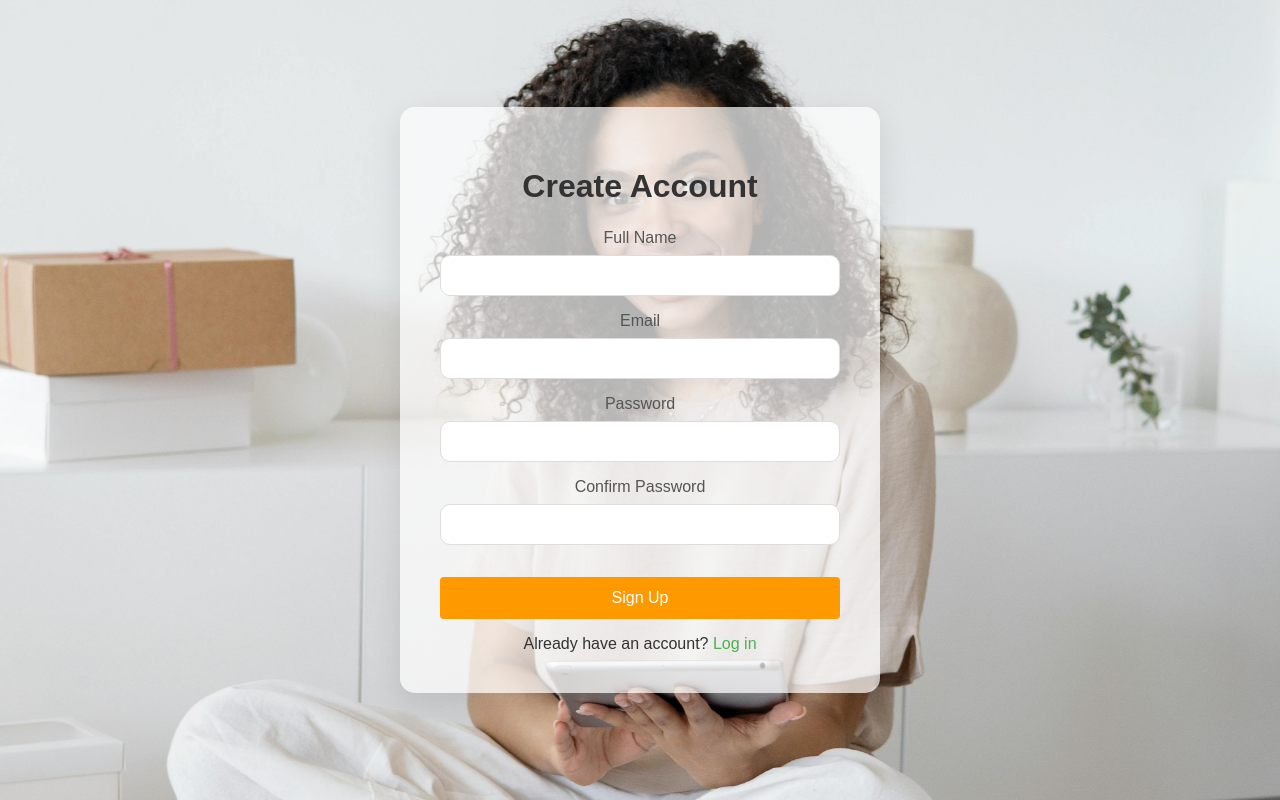
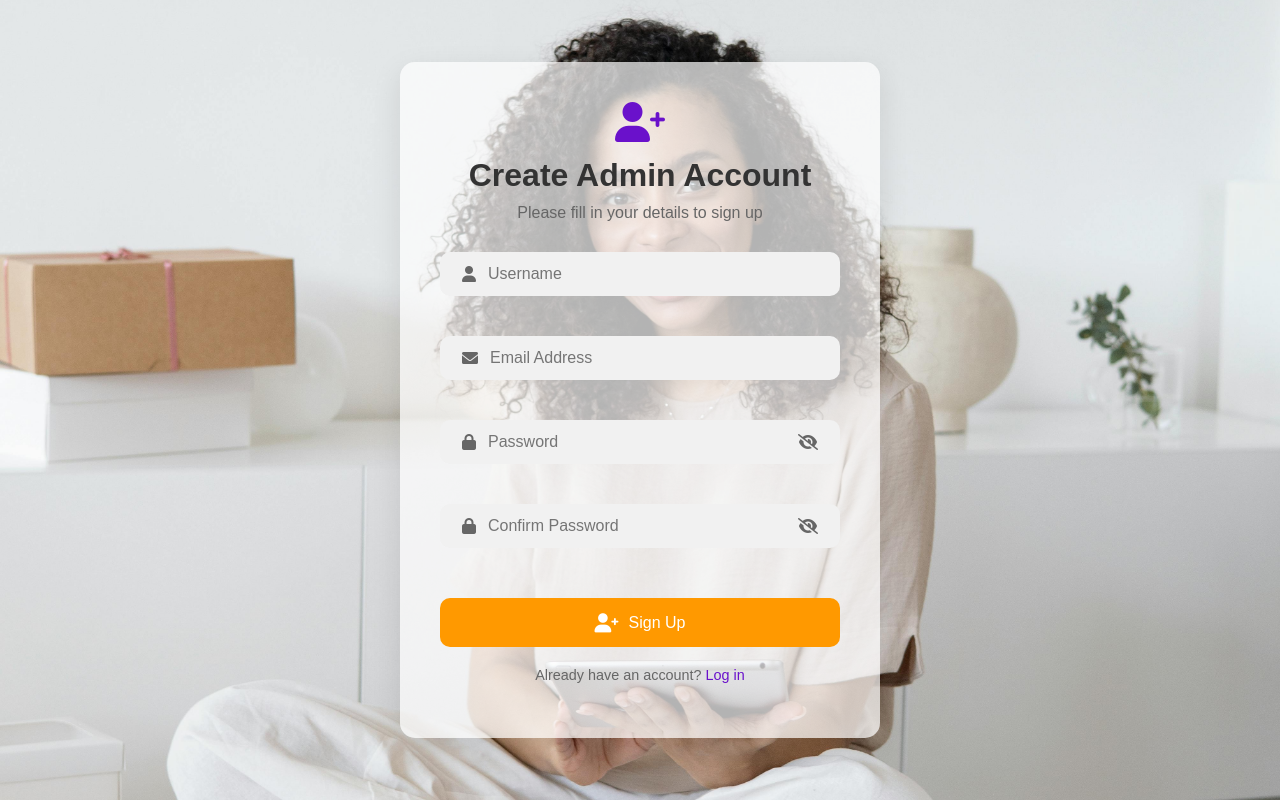
Before and after one commit to Malik1051/Dwaso-web-app, a Flask app: page /signup in a window 1280 px wide. Run offline with Flask 3, Linux system fonts and the light colour scheme.

Commit message:
sign up front end

```diff
--- a/main.py
+++ b/main.py
@@ -1,9 +1,19 @@
 from flask import Flask, render_template, request, jsonify, session, redirect, url_for
 import sqlite3
 from werkzeug.security import generate_password_hash, check_password_hash
+from functools import wraps
 
 app = Flask(__name__)
 app.config['SECRET_KEY'] = 'your-secret-key'
+
+# Login required decorator
+def login_required(f):
+    @wraps(f)
+    def decorated_function(*args, **kwargs):
+        if 'admin_id' not in session:
+            return redirect(url_for('login'))
+        return f(*args, **kwargs)
+    return decorated_function
 
 # Function to connect to the SQLite database
 def get_db_connection():
@@ -97,6 +107,7 @@ def signup():
     return render_template('admin_signup.html')
 
 @app.route('/admin/dashboard')
+@login_required
 def admin_dashboard():
     return render_template('admin_dashboard.html')
 
--- a/static/css/signup.css
+++ b/static/css/signup.css
@@ -1,6 +1,6 @@
+/* General Styles */
 body {
-    font-family: Arial, sans-serif;
-    background-color:  #6a11cb;
+    background-color: #6a11cb; /* Fallback color */
     background-image: url('../img/anna.jpg');
     background-size: cover;
     background-position: center;
@@ -15,70 +15,188 @@ body {
     color: #333;
 }
 
+/* Signup Container */
 .signup-container {
-    background:rgba(255, 255, 255, 0.7);
+    background: rgba(255, 255, 255, 0.7);
     border-radius: 15px;
     box-shadow: 0 10px 30px rgba(0, 0, 0, 0.1);
     width: 100%;
     max-width: 400px;
     padding: 40px;
     text-align: center;
-    animation: fadeIn 0.5s ease-in-out; /* Fade-in animation */
+    animation: fadeIn 0.5s ease-in-out;
 }
 
-h1 {
-    text-align: center;
-    color: #333;
-    margin-bottom: 1.5rem;
+/* Fade-in Animation */
+@keyframes fadeIn {
+    from { opacity: 0; transform: translateY(-20px); }
+    to { opacity: 1; transform: translateY(0); }
 }
 
-.form-group {
-    margin-bottom: 1rem;
+/* Signup Header */
+.signup-header {
+    margin-bottom: 30px;
 }
 
-label {
-    display: block;
-    margin-bottom: 0.5rem;
-    color: #555;
-    border-radius: 10px;
+.signup-header i {
+    font-size: 2.5rem;
+    color: #6a11cb;
+    margin-bottom: 15px;
 }
 
-input {
-    width: 100%;
-    padding: 0.75rem;
-    border: 1px solid #ddd;
-    border-radius: 10px;
-    box-sizing: border-box;
+.signup-header h1 {
+    margin: 0;
+    font-size: 2rem;
+    color: #333;
 }
 
-button {
+.signup-header p {
+    margin: 10px 0 0;
+    color: #666;
+}
+
+/* Signup Form */
+.signup-form {
+    display: flex;
+    flex-direction: column;
+    gap: 15px;
+}
+
+/* Form Group */
+.form-group {
+    margin-bottom: 5px;
+}
+
+.input-group {
+    display: flex;
+    align-items: center;
+    background: #f1f1f1;
+    border-radius: 10px;
+    padding: 12px;
+    transition: all 0.3s ease;
+}
+
+.input-group:focus-within {
+    background: #fff;
+    box-shadow: 0 0 0 2px #6a11cb;
+}
+
+.input-group i {
+    margin: 0 10px;
+    color: #666;
+}
+
+.input-group input {
+    border: none;
+    background: transparent;
+    outline: none;
     width: 100%;
-    padding: 0.75rem;
-    background-color:#ff9900 ;
+    font-size: 1rem;
+}
+
+.input-group .toggle-password {
+    cursor: pointer;
+    color: #666;
+    transition: color 0.3s ease;
+}
+
+.input-group .toggle-password:hover {
+    color: #6a11cb;
+}
+
+/* Signup Button */
+.signup-button {
+    background: #ff9900;
     color: white;
     border: none;
-    border-radius: 4px;
+    padding: 15px;
+    border-radius: 10px;
+    font-size: 1rem;
     cursor: pointer;
-    font-size: 1rem;
-    margin-top: 1rem;
+    transition: background 0.3s ease;
+    display: flex;
+    align-items: center;
+    justify-content: center;
+    gap: 10px;
+    margin-top: 10px;
 }
 
-button:hover {
-    background-color: blue;
+.signup-button:hover {
+    background: #2575fc;
 }
 
+.signup-button i {
+    font-size: 1.2rem;
+}
+
+/* Login Link */
 .login-link {
-    text-align: center;
-    margin-top: 1rem;
+    margin-top: 20px;
+    font-size: 0.9rem;
+    color: #666;
 }
 
 .login-link a {
-    color: #4CAF50;
+    color: #6a11cb;
     text-decoration: none;
+    transition: color 0.3s ease;
 }
 
+.login-link a:hover {
+    color: #2575fc;
+}
+
+/* Error Messages */
 .error {
-    color: red;
-    font-size: 0.875rem;
-    margin-top: 0.25rem;
+    color: #ff4444;
+    font-size: 0.8rem;
+    margin-top: 5px;
+    text-align: left;
+    padding-left: 15px;
 }
+
+/* Dark Mode (Optional) */
+[data-theme="dark"] {
+    --background-color: #1a1a1a;
+    --text-color: #f1f1f1;
+}
+
+[data-theme="dark"] .signup-container {
+    background: rgba(var(--background-color), 0.9);
+    color: var(--text-color);
+}
+
+[data-theme="dark"] .signup-header h1,
+[data-theme="dark"] .signup-header p,
+[data-theme="dark"] .login-link {
+    color: var(--text-color);
+}
+
+[data-theme="dark"] .input-group {
+    background: #333;
+}
+
+[data-theme="dark"] .input-group i,
+[data-theme="dark"] .input-group input {
+    color: #f1f1f1;
+}
+
+[data-theme="dark"] .login-link a {
+    color: #6a11cb;
+}
+
+[data-theme="dark"] .login-link a:hover {
+    color: #2575fc;
+}
+
+/* Responsive Design */
+@media (max-width: 480px) {
+    .signup-container {
+        margin: 20px;
+        padding: 30px 20px;
+    }
+
+    .signup-header h1 {
+        font-size: 1.8rem;
+    }
+}
--- a/static/js/signup.js
+++ b/static/js/signup.js
@@ -1,3 +1,17 @@
+document.addEventListener("DOMContentLoaded", function() {
+    // Password toggle functionality
+    const togglePassword = document.querySelectorAll('.toggle-password');
+    togglePassword.forEach(toggle => {
+        toggle.addEventListener('click', function() {
+            const input = this.previousElementSibling;
+            const type = input.getAttribute('type') === 'password' ? 'text' : 'password';
+            input.setAttribute('type', type);
+            this.classList.toggle('fa-eye');
+            this.classList.toggle('fa-eye-slash');
+        });
+    });
+
+    // Form submission
     document.getElementById('adminSignupForm').addEventListener('submit', function(e) {
         e.preventDefault();
 
@@ -8,22 +22,22 @@ document.getElementById('adminSignupForm').addEventListener('submit', function(e
         document.getElementById('confirmError').textContent = '';
 
         // Get form values
-    const name = document.getElementById('username').value.trim();
+        const username = document.getElementById('username').value.trim();
         const email = document.getElementById('email').value.trim();
         const password = document.getElementById('password').value;
         const confirmPassword = document.getElementById('confirmPassword').value;
 
-    // Simple validation
+        // Validation
         let isValid = true;
 
-    if (name.length < 3) {
-        document.getElementById('nameError').textContent = 'Name must be at least 3 characters';
+        if (username.length < 3) {
+            document.getElementById('nameError').textContent = 'Username must be at least 3 characters';
             isValid = false;
         }
 
         const emailPattern = /^[^\s@]+@[^\s@]+\.[^\s@]+$/;
         if (!emailPattern.test(email)) {
-    document.getElementById('emailError').textContent = 'Please enter a valid email';
+            document.getElementById('emailError').textContent = 'Please enter a valid email address';
             isValid = false;
         }
 
@@ -38,52 +52,62 @@ if (!emailPattern.test(email)) {
         }
 
         if (isValid) {
-        // Form is valid - you would typically send data to server here
-        alert('Account created successfully!');
             // Prepare data for backend
             const formData = {
-            username: document.getElementById('username').value,
-            email: document.getElementById('email').value,
-            password: document.getElementById('password').value
+                username: username,
+                email: email,
+                password: password
             };
+
+            // Show loading state
+            const submitButton = document.getElementById('signupBtn');
+            const originalText = submitButton.innerHTML;
+            submitButton.innerHTML = '<i class="fas fa-spinner fa-spin"></i> Creating Account...';
+            submitButton.disabled = true;
+
             // Send data to Flask backend
             fetch('/admin/signup', {
                 method: 'POST',
-            headers: {'Content-Type': 'application/json'},
+                headers: {
+                    'Content-Type': 'application/json'
+                },
                 body: JSON.stringify(formData)
             })
-        .then(response => response.json().catch(() => null)) // Prevent JSON parsing errors
+            .then(response => response.json())
             .then(data => {
-            console.log("Response from server:", data);
-            if (!data) {
-                alert("Invalid server response.");
-                return;
-            }
+                if (data.success) {
+                    // Show success message
                     alert(data.message);
-            if (data.success) {
+                    // Reset form
                     document.getElementById('adminSignupForm').reset();
-                window.location.href = "/admin/login";
+                    // Redirect to login
+                    window.location.href = "/login";
+                } else {
+                    // Show error message
+                    alert(data.message);
                 }
             })
             .catch(error => {
                 console.error("Error:", error);
                 alert("An error occurred. Please try again.");
+            })
+            .finally(() => {
+                // Reset button state
+                submitButton.innerHTML = originalText;
+                submitButton.disabled = false;
             });
-
         }
     });
 
-document.addEventListener("DOMContentLoaded", function() {
-    console.log("Script loaded"); // Debugging
-
-    const signupBtn = document.getElementById("signupBtn");
-
-    if (signupBtn) {
-        signupBtn.addEventListener("click", function(event) {
-            event.preventDefault();
-            alert("Signup button clicked!");
-        });
-    } else {
-        console.error("Signup button not found!");
+    // Add input event listeners for real-time validation
+    const inputs = document.querySelectorAll('input');
+    inputs.forEach(input => {
+        input.addEventListener('input', function() {
+            // Clear error when user starts typing
+            const errorElement = this.parentElement.nextElementSibling;
+            if (errorElement && errorElement.classList.contains('error')) {
+                errorElement.textContent = '';
             }
         });
+    });
+});
--- a/templates/admin_signup.html
+++ b/templates/admin_signup.html
@@ -3,43 +3,62 @@
 <head>
     <meta charset="UTF-8">
     <meta name="viewport" content="width=device-width, initial-scale=1.0">
-    <title>Sign Up</title>
+    <title>Admin Sign Up - Dwaso</title>
+    <!-- Font Awesome for Icons -->
+    <link rel="stylesheet" href="https://cdnjs.cloudflare.com/ajax/libs/font-awesome/6.0.0/css/all.min.css">
+    <!-- Custom CSS -->
     <link rel="stylesheet" href="{{ url_for('static', filename='css/signup.css') }}">
 </head>
 <body>
     <div class="signup-container">
-        <h1>Create Account</h1>
-        <form id="adminSignupForm">
+        <div class="signup-header">
+            <i class="fas fa-user-plus"></i>
+            <h1>Create Admin Account</h1>
+            <p>Please fill in your details to sign up</p>
+        </div>
+        <form id="adminSignupForm" class="signup-form">
             <div class="form-group">
-                <label for="name">Full Name</label>
-                <input type="text" id="name" name="name" required>
-                <div id="nameError" class="error"></div>
+                <div class="input-group">
+                    <i class="fas fa-user"></i>
+                    <input type="text" id="username" name="username" placeholder="Username" required>
+                </div>
             </div>
+            <div id="nameError" class="error"></div>
 
             <div class="form-group">
-                <label for="email">Email</label>
-                <input type="email" id="email" name="email" required>
-                <div id="emailError" class="error"></div>
+                <div class="input-group">
+                    <i class="fas fa-envelope"></i>
+                    <input type="email" id="email" name="email" placeholder="Email Address" required>
+                </div>
             </div>
+            <div id="emailError" class="error"></div>
 
             <div class="form-group">
-                <label for="password">Password</label>
-                <input type="password" id="password" name="password" required>
-                <div id="passwordError" class="error"></div>
+                <div class="input-group">
+                    <i class="fas fa-lock"></i>
+                    <input type="password" id="password" name="password" placeholder="Password" required>
+                    <i class="fas fa-eye-slash toggle-password"></i>
+                </div>
             </div>
+            <div id="passwordError" class="error"></div>
 
             <div class="form-group">
-                <label for="confirmPassword">Confirm Password</label>
-                <input type="password" id="confirmPassword" name="confirmPassword" required>
-                <div id="confirmError" class="error"></div>
+                <div class="input-group">
+                    <i class="fas fa-lock"></i>
+                    <input type="password" id="confirmPassword" name="confirmPassword" placeholder="Confirm Password" required>
+                    <i class="fas fa-eye-slash toggle-password"></i>
+                </div>
             </div>
+            <div id="confirmError" class="error"></div>
 
-            <button type="submit" id="signupBtn">Sign Up</button>
-
-            <div class="login-link">
-                Already have an account? <a href="{{ url_for('login') }}">Log in</a>
-            </div>
+            <button type="submit" id="signupBtn" class="signup-button">
+                <i class="fas fa-user-plus"></i>
+                Sign Up
+            </button>
         </form>
+        <div class="login-link">
+            <p>Already have an account? <a href="{{ url_for('login') }}">Log in</a></p>
+        </div>
     </div>
 
     <script src="{{ url_for('static', filename='js/signup.js') }}"></script>
```
Also changed, not shown: static/css/style.css (+73 -19 lines), templates/admin_dashboard.html (+47 -2 lines), templates/admin_login.html (+17 -5 lines), ecommerce.db (added). Lines whose indentation alone changed are shown as unchanged.
